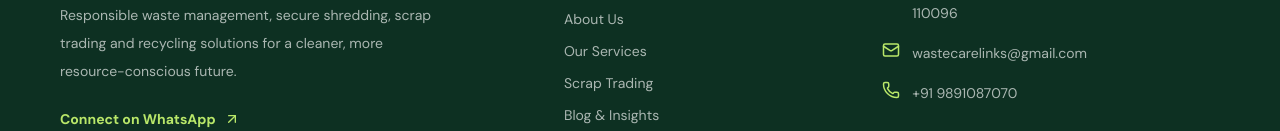
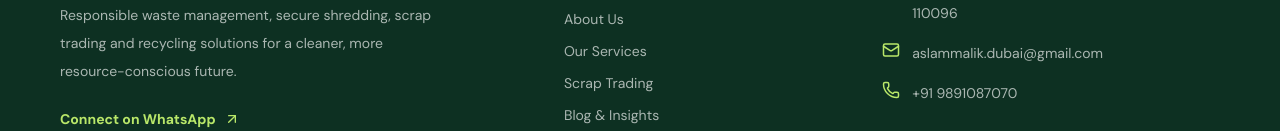
Before and after one commit to zaheer-web/waste-management-frontend, a React (Vite) app: page / in a window 1280 px wide. Shown: the part 3850-3981 px from the top of the page. Built offline with nearby package versions, Linux system fonts and the light colour scheme.

Commit message:
first commit

```diff
--- a/src/components/Footer.jsx
+++ b/src/components/Footer.jsx
@@ -5,7 +5,7 @@ export default function Footer() {
     <div className="container-width grid gap-12 py-16 md:grid-cols-[1.35fr_.8fr_1fr]">
       <div><div className="mb-5 flex items-center gap-3"><span className="grid h-11 w-11 place-items-center rounded-2xl bg-lime text-forest"><Leaf size={25}/></span><span className="font-display text-lg font-extrabold">WASTE CARE LINKS</span></div><p className="max-w-sm text-sm leading-7 text-white/65">Responsible waste management, secure shredding, scrap trading and recycling solutions for a cleaner, more resource-conscious future.</p><a href="https://wa.me/919891087070" target="_blank" rel="noreferrer" className="mt-6 inline-flex items-center gap-2 text-sm font-bold text-lime">Connect on WhatsApp <ArrowUpRight size={16}/></a></div>
       <div><h3 className="mb-5 font-display text-sm font-extrabold">QUICK LINKS</h3><div className="grid gap-3 text-sm text-white/65"><Link className="hover:text-lime" to="/">Home</Link><Link className="hover:text-lime" to="/about">About Us</Link><Link className="hover:text-lime" to="/services">Our Services</Link><Link className="hover:text-lime" to="/scrap-trading">Scrap Trading</Link><Link className="hover:text-lime" to="/blog">Blog & Insights</Link><Link className="hover:text-lime" to="/contact">Contact Us</Link></div></div>
-      <div><h3 className="mb-5 font-display text-sm font-extrabold">GET IN TOUCH</h3><div className="grid gap-4 text-sm leading-6 text-white/65"><p className="flex gap-3"><MapPin className="mt-1 shrink-0 text-lime" size={18}/>Plot No. 717, IFC Paper Market, Gazipur, Delhi – 110096</p><a className="flex gap-3 hover:text-lime" href="mailto:wastecarelinks@gmail.com"><Mail className="shrink-0 text-lime" size={18}/>wastecarelinks@gmail.com</a><a className="flex gap-3 hover:text-lime" href="tel:+919891087070"><Phone className="shrink-0 text-lime" size={18}/>+91 9891087070</a></div></div>
+      <div><h3 className="mb-5 font-display text-sm font-extrabold">GET IN TOUCH</h3><div className="grid gap-4 text-sm leading-6 text-white/65"><p className="flex gap-3"><MapPin className="mt-1 shrink-0 text-lime" size={18}/>Plot No. 717, IFC Paper Market, Gazipur, Delhi – 110096</p><a className="flex gap-3 hover:text-lime" href="mailto:aslammalik.dubai@gmail.com"><Mail className="shrink-0 text-lime" size={18}/>aslammalik.dubai@gmail.com</a><a className="flex gap-3 hover:text-lime" href="tel:+919891087070"><Phone className="shrink-0 text-lime" size={18}/>+91 9891087070</a></div></div>
     </div>
     <div className="border-t border-white/10"><div className="container-width flex flex-col justify-between gap-2 py-5 text-xs text-white/45 sm:flex-row"><span>© {new Date().getFullYear()} Waste Care Links. All rights reserved.</span><span>Waste less. Recover more. Care for tomorrow.</span></div></div>
   </footer>;
```
